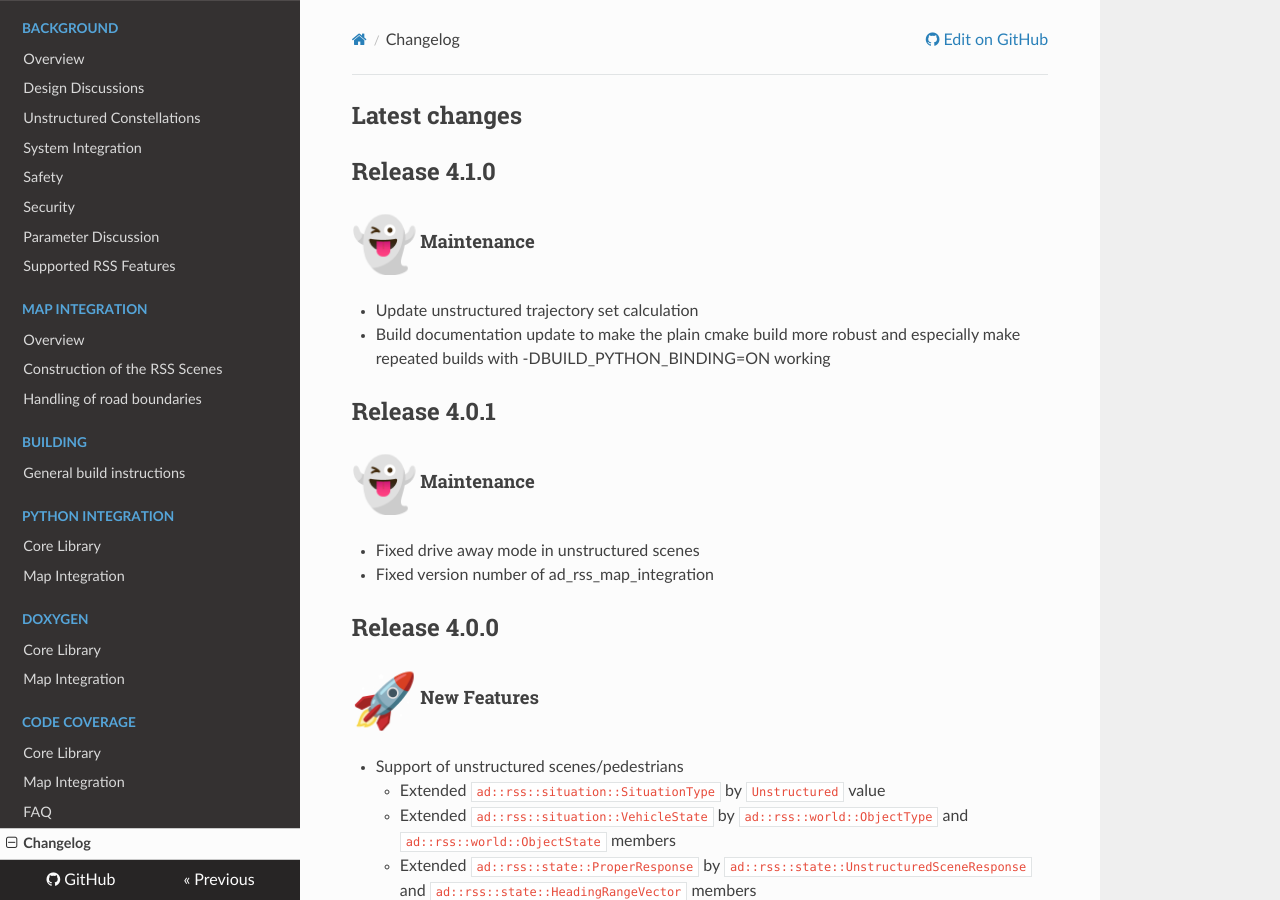
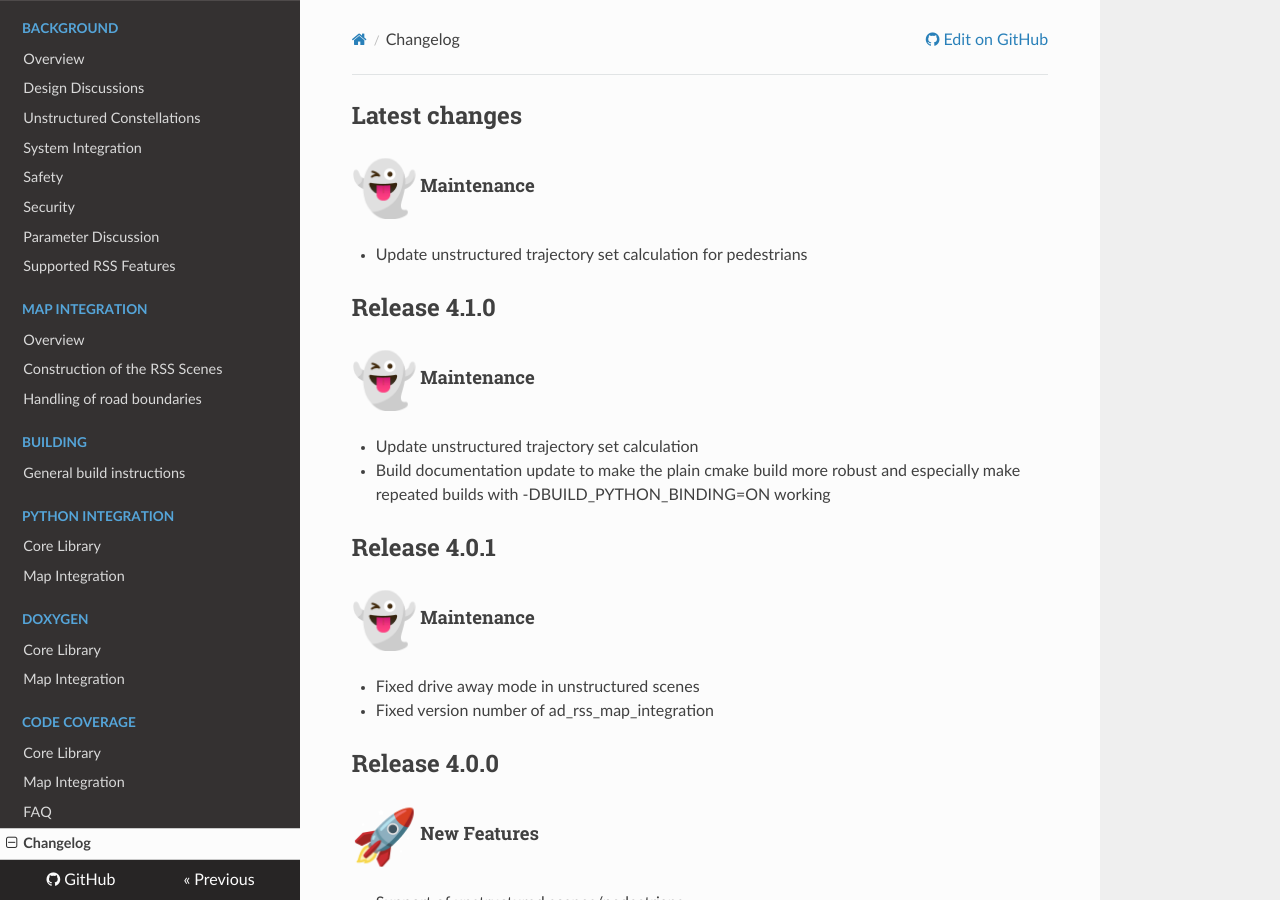
Before and after one commit to intel/ad-rss-lib, an MkDocs documentation site: the page built from doc/CHANGELOG.md, in a window 1280 px wide and 900 px high. Built offline with MkDocs 1.6.1, drawn with Linux system fonts in a browser that asks for light colours; nearby versions of some CDN libraries; emoji names are drawn with the system emoji font.

Commit message:
Update changelog

```diff
--- a/doc/CHANGELOG.md
+++ b/doc/CHANGELOG.md
@@ -1,5 +1,8 @@
 
 ## Latest changes
+
+#### :ghost: Maintenance
+* Update unstructured trajectory set calculation for pedestrians
 
 ## Release 4.1.0
 
```
